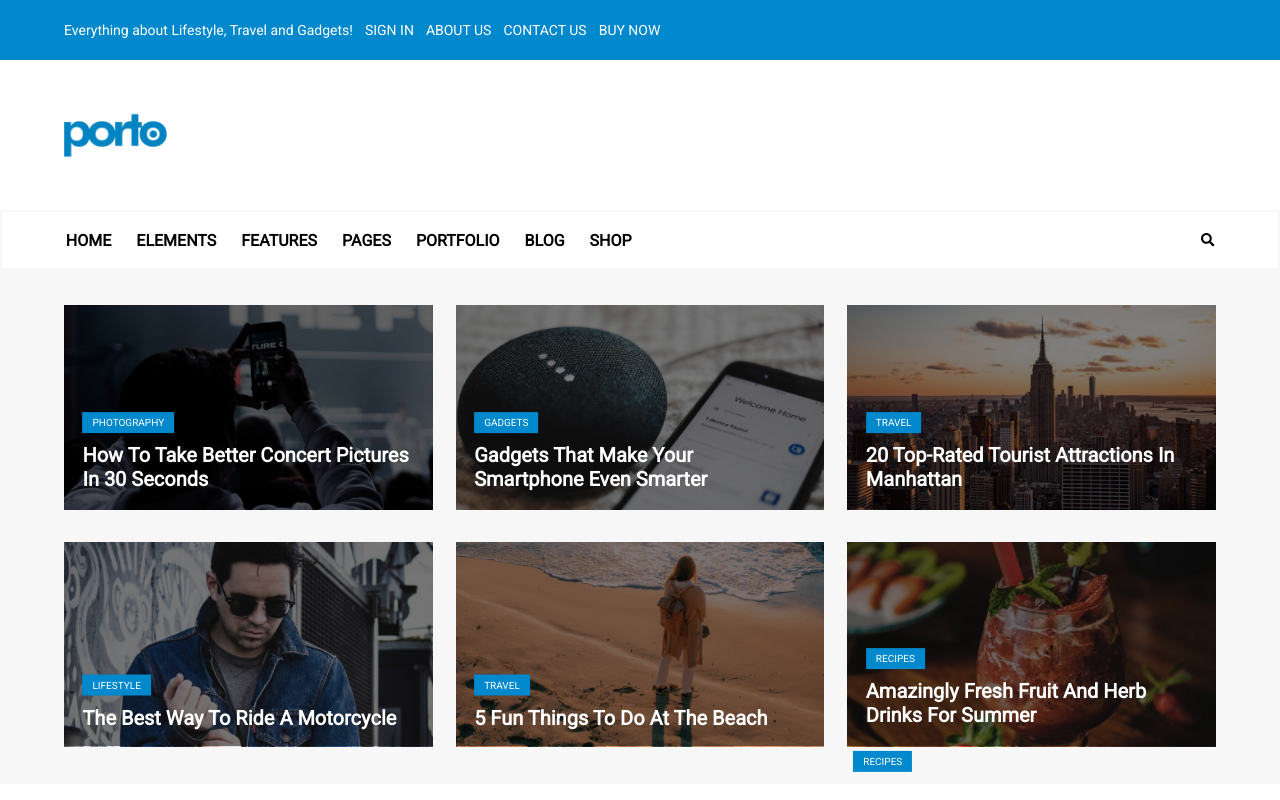
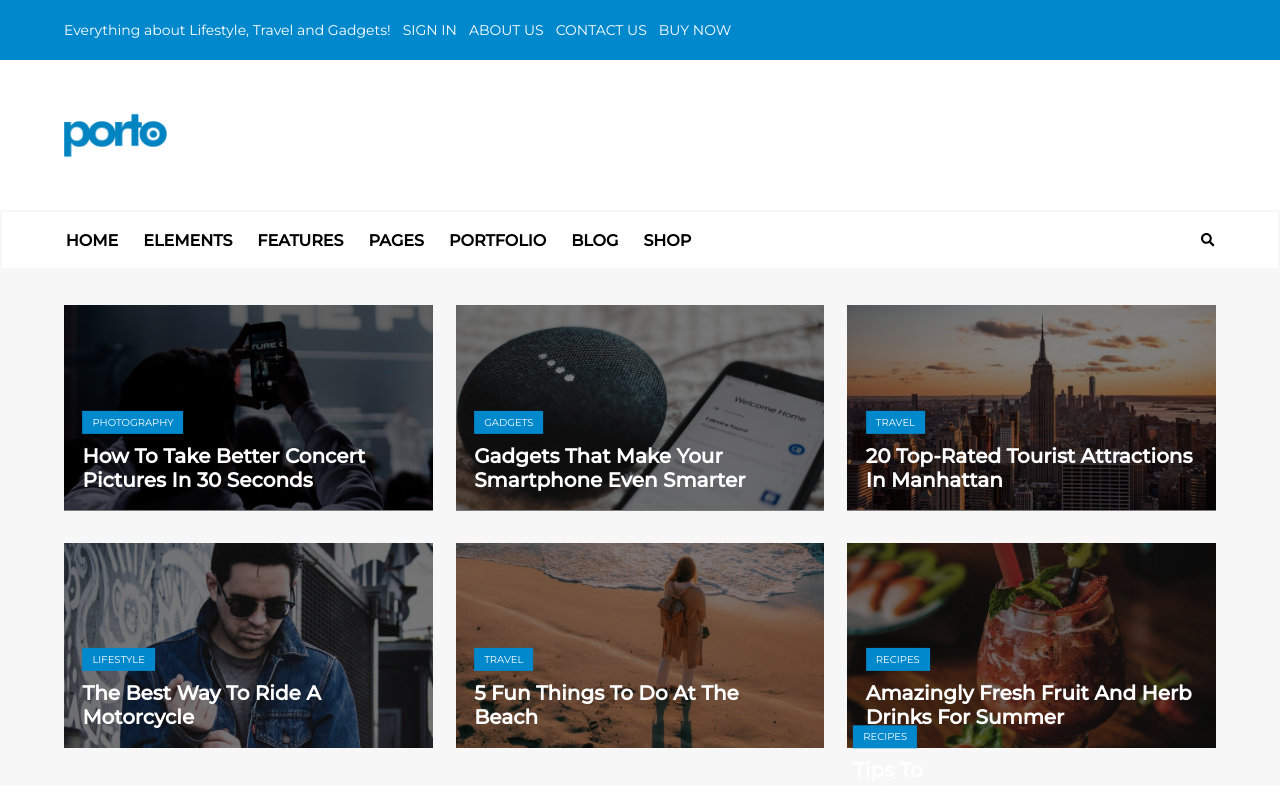
Before and after one commit to Micaela87/proj-html-vuejs, a Vue app in the folder blog/: page / in a window 1280 px wide. Shown: the top 800 px of the page. Built offline with nearby package versions, Linux system fonts and the light colour scheme.

Commit message:
fonts changed, hover on MainPosts added

```diff
--- a/blog/public/css/style.css
+++ b/blog/public/css/style.css
@@ -10,7 +10,7 @@
 }
 
 body {
-    font-family: 'Roboto', sans-serif;
+    font-family: 'Montserrat', sans-serif;
 }
 
 .container {
--- a/blog/public/index.html
+++ b/blog/public/index.html
@@ -5,8 +5,7 @@
     <meta http-equiv="X-UA-Compatible" content="IE=edge">
     <meta name="viewport" content="width=device-width,initial-scale=1.0">
     <link rel="preconnect" href="https://fonts.googleapis.com">
-    <link rel="preconnect" href="https://fonts.gstatic.com" crossorigin>
-    <link href="https://fonts.googleapis.com/css2?family=Roboto&display=swap" rel="stylesheet">
+    <link href="https://fonts.googleapis.com/css2?family=Montserrat:wght@400;500&family=Shadows+Into+Light&display=swap" rel="stylesheet">
     <link rel="stylesheet" href="./css/style.css">
     <link rel="icon" href="<%= BASE_URL %>favicon.ico">
     <title><%= htmlWebpackPlugin.options.title %></title>
--- a/blog/src/components/Footer.vue
+++ b/blog/src/components/Footer.vue
@@ -94,6 +94,7 @@ export default {
       }
 
       .get-in-touch {
+        font-family: 'Shadows Into Light';
         position: absolute;
         top: -6rem;
         left: 9.5rem;
--- a/blog/src/components/Main/MainPosts.vue
+++ b/blog/src/components/Main/MainPosts.vue
@@ -71,10 +71,10 @@ export default {
                 }
             }
         }
-    }
 
-    .post-card:hover p {
-        display: block;
+        .overlay:hover p {
+            display: block;
+        }
     }
 
     .post-card[data-v-1ee32770] {
```
